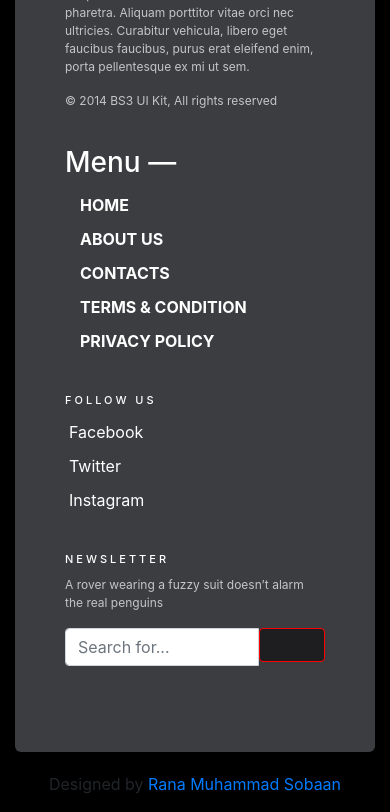
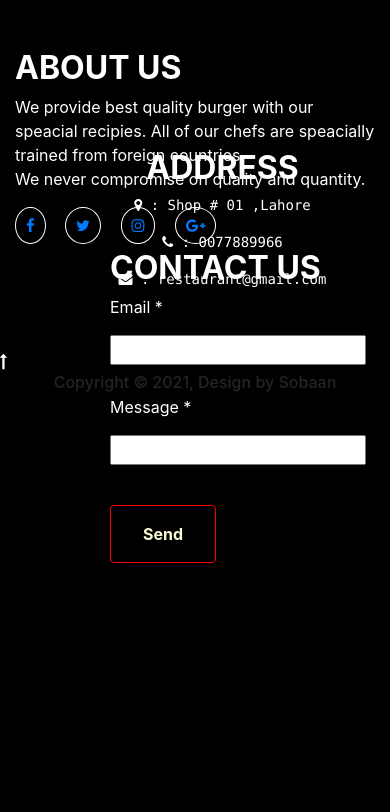
Before and after one commit to sobaanrana/SP21-Quiz-1-Web-Technologies, a PHP site: page / in a window 390 px wide. Shown: the part 801-1613 px from the top of the page. After the commit the page ends 1364 px from the top, so only its background shows below. Run offline with PHP 8.4, Linux system fonts and the light colour scheme.

Commit message:
last commit

```diff
--- a/index.html
+++ b/index.html
@@ -15,65 +15,50 @@
     <script src="https://cdnjs.cloudflare.com/ajax/libs/popper.js/1.14.7/umd/popper.min.js" integrity="sha384-UO2eT0CpHqdSJQ6hJty5KVphtPhzWj9WO1clHTMGa3JDZwrnQq4sF86dIHNDz0W1" crossorigin="anonymous"></script>
     <script src="https://stackpath.bootstrapcdn.com/bootstrap/4.3.1/js/bootstrap.min.js" integrity="sha384-JjSmVgyd0p3pXB1rRibZUAYoIIy6OrQ6VrjIEaFf/nJGzIxFDsf4x0xIM+B07jRM" crossorigin="anonymous"></script>
 
+    <link rel="stylesheet" href="https://cdnjs.cloudflare.com/ajax/libs/font-awesome/4.7.0/css/font-awesome.min.css">
+
     <link rel="stylesheet" href="./styles.css">
+
 </head>
   <body>
       <div class="container-fluid background">
+
         <div class="row header">
-              <div class="col-lg-4"><img src="./logo.jpg" alt="" width = 150px></div>
-              <div class="col-lg-8 ">
-                <ul class="list-inline float-right" >
-                    <li  class="list-inline-item">
-                        <a href="http//:facebook.com">
-                            <svg xmlns="http://www.w3.org/2000/svg" width="16" height="16" fill="currentColor" class="bi bi-facebook" viewBox="0 0 16 16">
-                                <path d="M16 8.049c0-4.446-3.582-8.05-8-8.05C3.58 0-.002 3.603-.002 8.05c0 4.017 2.926 7.347 6.75 7.951v-5.625h-2.03V8.05H6.75V6.275c0-2.017 1.195-3.131 3.022-3.131.876 0 1.791.157 1.791.157v1.98h-1.009c-.993 0-1.303.621-1.303 1.258v1.51h2.218l-.354 2.326H9.25V16c3.824-.604 6.75-3.934 6.75-7.951z"/>
-                              </svg>
-                        </a>
-                    </li>
-                    <li  class="list-inline-item">
-                        <a href="http//:facebook.com">
-                            <svg xmlns="http://www.w3.org/2000/svg" width="16" height="16" fill="currentColor" class="bi bi-twitter" viewBox="0 0 16 16">
-                                <path d="M5.026 15c6.038 0 9.341-5.003 9.341-9.334 0-.14 0-.282-.006-.422A6.685 6.685 0 0 0 16 3.542a6.658 6.658 0 0 1-1.889.518 3.301 3.301 0 0 0 1.447-1.817 6.533 6.533 0 0 1-2.087.793A3.286 3.286 0 0 0 7.875 6.03a9.325 9.325 0 0 1-6.767-3.429 3.289 3.289 0 0 0 1.018 4.382A3.323 3.323 0 0 1 .64 6.575v.045a3.288 3.288 0 0 0 2.632 3.218 3.203 3.203 0 0 1-.865.115 3.23 3.23 0 0 1-.614-.057 3.283 3.283 0 0 0 3.067 2.277A6.588 6.588 0 0 1 .78 13.58a6.32 6.32 0 0 1-.78-.045A9.344 9.344 0 0 0 5.026 15z"/>
-                              </svg>
-                        </a>
+          <div class="col-lg-6 col md-6 col-sm-6 col-12 d-block m-auto logo">
+            <img src="./logo.jpg" alt="" width="150px" height="150px">
+          </div>
 
-                    </li>
-                    <li  class="list-inline-item">
-                        <a href="http//:facebook.com">
-                            <svg xmlns="http://www.w3.org/2000/svg" width="16" height="16" fill="currentColor" class="bi bi-envelope-fill" viewBox="0 0 16 16">
-                                <path d="M.05 3.555A2 2 0 0 1 2 2h12a2 2 0 0 1 1.95 1.555L8 8.414.05 3.555zM0 4.697v7.104l5.803-3.558L0 4.697zM6.761 8.83l-6.57 4.027A2 2 0 0 0 2 14h12a2 2 0 0 0 1.808-1.144l-6.57-4.027L8 9.586l-1.239-.757zm3.436-.586L16 11.801V4.697l-5.803 3.546z"/>
-                              </svg>
-                        </a>
+          <div class="col-lg-6 col md-6 col-sm-6 col-12 d-block m-auto socials">
+            <ul>
+              <li><a href="#" target="_blank"><i class="fa fa-facebook"></i></a></li>
+              <li><a href="#" target="_blank"><i class="fa fa-twitter"></i></a></li>
+              <li><a href="#" target="_blank"><i class="fa fa-instagram"></i></a></li>
+              <li><a href="#" target="_blank"><i class="fa fa-google-plus"></i></a></li>
+              <li><a href="#" target="_blank"><i class="fa fa-phone"></i></a></li>
 
-                    </li>
-                    <li  class="list-inline-item">
-                        <a href="http//:facebook.com">
-                            <svg xmlns="http://www.w3.org/2000/svg" width="16" height="16" fill="currentColor" class="bi bi-telephone-fill" viewBox="0 0 16 16">
-                                <path fill-rule="evenodd" d="M1.885.511a1.745 1.745 0 0 1 2.61.163L6.29 2.98c.329.423.445.974.315 1.494l-.547 2.19a.678.678 0 0 0 .178.643l2.457 2.457a.678.678 0 0 0 .644.178l2.189-.547a1.745 1.745 0 0 1 1.494.315l2.306 1.794c.829.645.905 1.87.163 2.611l-1.034 1.034c-.74.74-1.846 1.065-2.877.702a18.634 18.634 0 0 1-7.01-4.42 18.634 18.634 0 0 1-4.42-7.009c-.362-1.03-.037-2.137.703-2.877L1.885.511z"/>
-                              </svg>
-                        </a>
-                    </li>
             </ul>
           </div>
         </div>
 
-          <nav class="navbar navbar-expand-lg navbar-default">
+        <nav class="navbar navbar-expand-md navbar-dark ">
+
           <div class="container-fluid">
-              <button class="navbar-toggler" type="button" data-bs-toggle="collapse" data-bs-target="#navbarSupportedContent" aria-controls="navbarSupportedContent" aria-expanded="false" aria-label="Toggle navigation">
+             <a href="#" class="navbar-brand text-white font-weight-bold">Burgers</a>
+
+            <button class="navbar-toggler" type="button" data-toggle="collapse" data-target="#collapsenavbar">
               <span class="navbar-toggler-icon"></span>
             </button>
-              <div class="collapse navbar-collapse" id="navbarSupportedContent" class="pick">
-                <ul class="navbar-nav me-auto mb-2 mb-lg-0">
+            <div class="collapse navbar-collapse  text-center" id=collapsenavbar>
+
+              <ul class="navbar-nav ml-auto fade-up">
                 <li class="nav-item">
-                    <a class="nav-link active" aria-current="page" href="#">Home</a>
+                  <a href="#" class="nav-link text-white">Home</a>
                 </li>
-                  <li class="nav-item">
-                    <a class="nav-link active" href="#">Menu</a>
+                <li class="nav-item ">
+                  <a href="#" class="nav-link text-white">Menu</a>
                 </li>
-
-
                 <li class="nav-item dropdown">
-                    <a class="nav-link  dropdown-toggle" href="#" data-toggle="dropdown">  Gallery </a>
+                  <a class="nav-link  dropdown-toggle text-white" href="#" data-toggle="dropdown"> Gallery </a>
                   <ul class="dropdown-menu fade-up">
                     <li><a class="dropdown-item" href="#">2019</a></li>
                     <li><a class="dropdown-item" href="#">2020</a></li>
@@ -82,23 +67,20 @@
                 </li>
 
                 <li class="nav-item">
-                    <a class="nav-link active" href="#">Reservation</a>
-                  </li>
-
-                  <li class="nav-item">
-                    <a class="nav-link active" href="#">About</a>
-                  </li>
-
-                  <li class="nav-item">
-                    <a class="nav-link active" href="#">Contact</a>
+                  <a href="#" class="nav-link text-white">About</a>
                 </li>
                 <li class="nav-item">
-                    <a class="nav-link active" href="#">Location</a>
+                  <a href="#" class="nav-link text-white">Contact</a>
+                </li>
+                <li class="nav-item">
+                  <a href="#" class="nav-link text-white">Location</a>
                 </li>
               </ul>
+
             </div>
           </div>
         </nav>
+
 
 
         <div class="centralpart d-flex justify-content-center">
@@ -107,67 +89,64 @@
           <a href="#" class="btn btn-default btn-lg">Reservation</a>
         </div>
 
-          <p>'''</p>
+      </div> <!--Pic ends-->
 
 
+      <!--FOOTER-->
 
+    <section>
+      <div class="container text-white footer">
+        <div class="row">
+          <div class="col-lg-4 col-md-4 col-sm-10 col-12 d-block m-auto">
+            <h2>ABOUT US</h2>
+            <p>
+              We provide best quality burger with our speacial recipies.
+              All of our chefs are speacially trained from foreign countries. <br>
+              We never compromise on quality and quantity.
+            </p>
+
+            <ul class="socials">
+              <li><a href="#" target="_blank"><i class="fa fa-facebook"></i></a></li>
+              <li><a href="#" target="_blank"><i class="fa fa-twitter"></i></a></li>
+              <li><a href="#" target="_blank"><i class="fa fa-instagram"></i></a></li>
+              <li><a href="#" target="_blank"><i class="fa fa-google-plus"></i></a></li>
+
+            </ul>
           </div>
 
+          <div class="col-lg-4 col-md-4 col-sm-10 col-12 d-block m-auto text-center address">
+            <h2>ADDRESS</h2>
+            <pre class="text-white"><i class="fa fa-map-marker"></i> : Shop # 01 ,Lahore</pre>
+            <pre class="text-white"><i class="fa fa-phone"></i> : 0077889966</pre>
+            <pre class="text-white"><i class="fa fa-envelope"></i> : restaurant@gmail.com</pre>
+          </div>
 
-    <div class="container-fluid">
-	<div class="row" style="text-align:center;">
+          <div class="col-lg-4 col-md-4 col-sm-10 col-12 d-block m-auto contactus">
+            <h2>CONTACT US</h2>
+            <form action="#">
+              <div class="email">
+                <p>Email *</p>
+                <input type="email" required>
               </div>
-    <!----------- Footer ------------>
-    <footer class="footer-bs">
-        <div class="row">
-        	<div class="col-md-3 footer-brand animated fadeInLeft">
-            	<h2>Logo</h2>
-                <p>Suspendisse hendrerit tellus laoreet luctus pharetra. Aliquam porttitor vitae orci nec ultricies. Curabitur vehicula, libero eget faucibus faucibus, purus erat eleifend enim, porta pellentesque ex mi ut sem.</p>
-                <p>© 2014 BS3 UI Kit, All rights reserved</p>
+              <div class="msg">
+                <p class="text">Message *</p>
+                <input type="email" required>
               </div>
-        	<div class="col-md-4 footer-nav animated fadeInUp">
-            	<h3>Menu —</h3>
-            	<div class="col-md-6">
-                    <ul class="pages">
-                        <li><a href="#">Home</a></li>
-                        <li><a href="#">About Us</a></li>
-                        <li><a href="#">Contacts</a></li>
-                        <li><a href="#">Terms & Condition</a></li>
-                        <li><a href="#">Privacy Policy</a></li>
-                    </ul>
-                </div>
-            	<!--<div class="col-md-6">
-                    <ul class="list">
-                        <li><a href="#">About Us</a></li>
-                        <li><a href="#">Contacts</a></li>
-                        <li><a href="#">Terms & Condition</a></li>
-                        <li><a href="#">Privacy Policy</a></li>
-                    </ul>
-                </div>-->
-            </div>
-        	<div class="col-md-2 footer-social animated fadeInDown">
-            	<h4>Follow Us</h4>
-            	<ul>
-                	<li><a href="#">Facebook</a></li>
-                	<li><a href="#">Twitter</a></li>
-                	<li><a href="#">Instagram</a></li>
-                </ul>
-            </div>
-        	<div class="col-md-3 footer-ns animated fadeInRight">
-            	<h4>Newsletter</h4>
-                <p>A rover wearing a fuzzy suit doesn’t alarm the real penguins</p>
-                <p>
-                    <div class="input-group">
-                      <input type="text" class="form-control" placeholder="Search for...">
-                      <span class="input-group-btn">
-                        <button class="btn btn-default" type="button"><span class="glyphicon glyphicon-envelope"></span></button>
-                      </span>
-                    </div><!-- /input-group -->
-                 </p>
+              <button type="submit" class="btn btn-default btn-md submitbutton">Send</button>
+            </form>
           </div>
         </div>
+      </div>
+    </section>
+
+
+      <a href="#" class="scroll-top">
+        <i class="fa fa-long-arrow-up text-white"></i>
+
+      </a>
+      <footer class="text-center">
+        <h6>Copyright © 2021, Design by Sobaan</h6>
     </footer>
-    <section style="text-align:center; margin:10px auto;"><p>Designed by <a href="http://enfoplus.net">Rana Muhammad Sobaan</a></p></section>
 
       </div>
 
@@ -175,4 +154,5 @@
 
 
       </body>
+
       </html>
--- a/styles.css
+++ b/styles.css
@@ -1,22 +1,29 @@
 .background{
     background-image: url(./910442.jpg);
-    height: 100%;
-    background-repeat: no-repeat;
-    background-position: center;
-    background-size: cover;
+    background-size: 100% 100%;
+    height: 800px;
+    width: 100%;
+    background-attachment: fixed;
+
+
 
 }
 
-ul{
+.socials ul li{
     list-style: none;
+    display: inline-block;
+    padding:15px;
+    float: right;
+    font-size: 20px;
 
 }
 
-svg {
-    border: 1px solid whitesmoke;
-    border-radius: 50px;
-    padding: 10px;
-    fill: #f1f1f1;
+.socials ul{
+    margin-right: 50px;
+}
+
+.socials ul li i{
+    color: white;
 }
 
 body{
@@ -32,21 +39,21 @@ body{
 .navbar{
     background: rgb(0, 0, 0); /* Fallback color */
     background: rgba(0, 0, 0, 0.5); /* Black background with 0.5 opacity */
+    position: sticky;
+    top:0;
 
 }
 
-.nav-item a{
-    color:#f1f1f1;
-}
 .nav-item a:hover{
-    color: goldenrod;
+    color: goldenrod !important;
 }
 
 
 
 .centralpart{
-    margin-top: 100px;
+    margin-top: 200px;
     margin-bottom: 200px;
+
 }
 
 
@@ -69,68 +76,70 @@ body{
 
 }
 
-#footer {
-    position: fixed;
-    height: 50px;
-    background-color: red;
-    bottom: 0px;
-    left: 0px;
-    right: 0px;
-    margin-bottom: 0px;
+
+
+
+/*-----------Footer---------*/
+
+
+.footer {
+
+    height: 300px;
+    margin-top: 50px;
+
+}
+
+.socials li{
+    display: inline-block;
+    list-style: none;
+    padding-right: 15px;
+    font-size: 15px;
+    border-radius: 50%;
+    border-radius: 1px solid white;
+
+}
+
+.socials li i{
+    border-radius: 50%;
+    border-radius: 1px solid white;
+}
+.socials {
+    padding-left: 0px;
+}
+
+.footer .socials i{
+    border: 1px solid white;
+    text-align: center;
+    padding: 10px;
+}
+
+.submitbutton{
+    margin-top: 10px !important;
+    font-size: bold;
+
+}
+
+.submitbutton:hover{
+    color: whitesmoke;
+    background-color: tomato;
 }
 
 
+.footer h2{
+    font-weight: bold;
 
-
-
-.footer-bs {
-    background-color: #3c3d41;
-	padding: 60px 40px;
-	color: rgba(255,255,255,1.00);
-	margin-bottom: 20px;
-	border-bottom-right-radius: 6px;
-	border-top-left-radius: 0px;
-	border-bottom-left-radius: 6px;
-}
-.footer-bs .footer-brand, .footer-bs .footer-nav, .footer-bs .footer-social, .footer-bs .footer-ns { padding:10px 25px; }
-.footer-bs .footer-nav, .footer-bs .footer-social, .footer-bs .footer-ns { border-color: transparent; }
-.footer-bs .footer-brand h2 { margin:0px 0px 10px; }
-.footer-bs .footer-brand p { font-size:12px; color:rgba(255,255,255,0.70); }
-
-.footer-bs .footer-nav ul.pages { list-style:none; padding:0px; }
-.footer-bs .footer-nav ul.pages li { padding:5px 0px;}
-.footer-bs .footer-nav ul.pages a { color:rgba(255,255,255,1.00); font-weight:bold; text-transform:uppercase; }
-.footer-bs .footer-nav ul.pages a:hover { color:rgba(255,255,255,0.80); text-decoration:none; }
-.footer-bs .footer-nav h4 {
-	font-size: 11px;
-	text-transform: uppercase;
-	letter-spacing: 3px;
-	margin-bottom:10px;
+    padding-top: 0px;
 }
 
-.footer-bs .footer-nav ul.list { list-style:none; padding:0px; }
-.footer-bs .footer-nav ul.list li { padding:5px 0px;}
-.footer-bs .footer-nav ul.list a { color:rgba(255,255,255,0.80); }
-.footer-bs .footer-nav ul.list a:hover { color:rgba(255,255,255,0.60); text-decoration:none; }
+.contactus{
+    position: relative;
+    padding-left: 110px;
+}
 
-.footer-bs .footer-social ul { list-style:none; padding:0px; }
-.footer-bs .footer-social h4 {
-	font-size: 11px;
-	text-transform: uppercase;
-	letter-spacing: 3px;
+.address{
+    padding-left:70px;
 }
-.footer-bs .footer-social li { padding:5px 4px;}
-.footer-bs .footer-social a { color:rgba(255,255,255,1.00);}
-.footer-bs .footer-social a:hover { color:rgba(255,255,255,0.80); text-decoration:none; }
 
-.footer-bs .footer-ns h4 {
-	font-size: 11px;
-	text-transform: uppercase;
-	letter-spacing: 3px;
-	margin-bottom:10px;
+.footer div{
+    height: 100px;
 }
-.footer-bs .footer-ns p { font-size:12px; color:rgba(255,255,255,0.70); }
-
-@media (min-width: 768px) {
-	.footer-bs .footer-nav, .footer-bs .footer-social, .footer-bs .footer-ns { border-left:solid 1px rgba(255,255,255,0.10); }
-}
```
Lines whose indentation alone changed are shown as unchanged.
